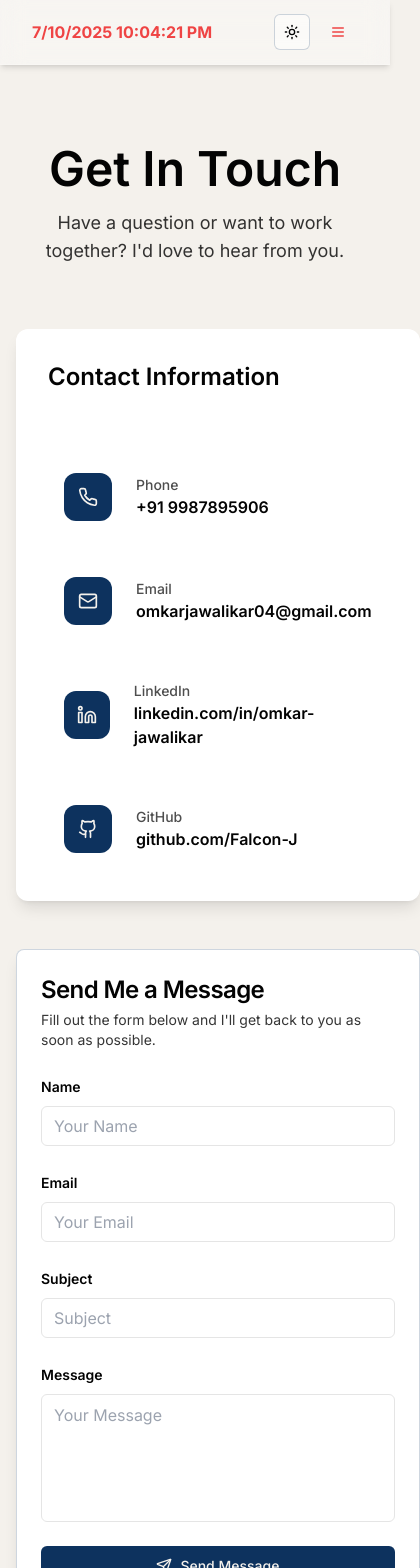
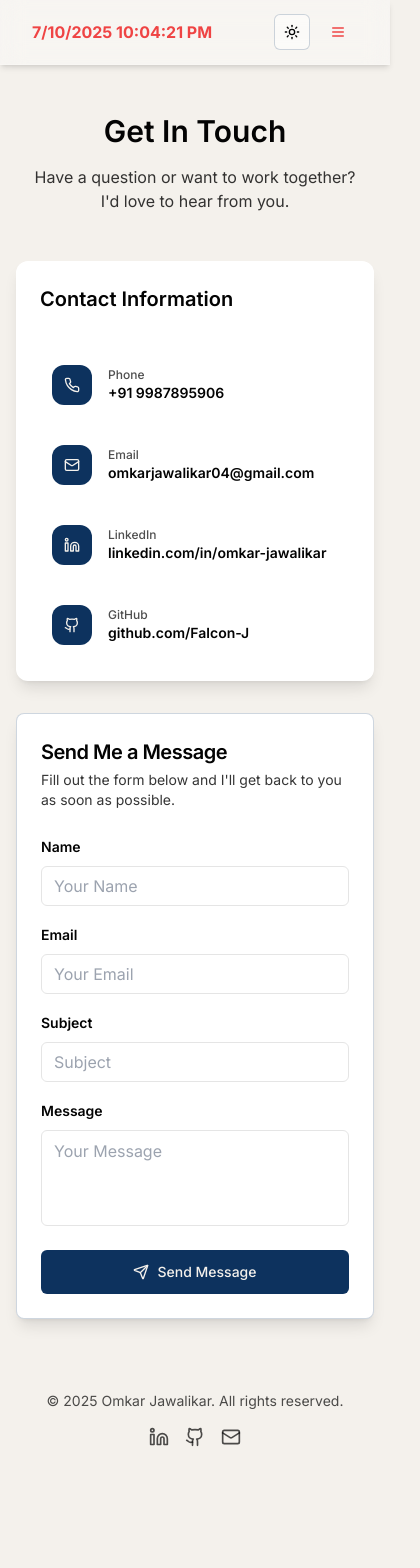
Before and after one commit to Falcon-J/Omkar-J-Portfolio, a Next.js app: page /contact in a window 390 px wide. Shown: the top 1568 px of the page, 420 px wide, since content can reach past the window. After the commit the page ends 1471 px from the top, so only its background shows below. Built offline with nearby package versions, Linux system fonts and the light colour scheme.

Commit message:
mobile view fix

```diff
--- a/app/contact/page.tsx
+++ b/app/contact/page.tsx
@@ -61,12 +61,12 @@ export default function ContactPage() {
 
   return (
     <PageWrapper backgroundVariant="animated">
-      <section className="py-20 relative z-0">
-        <div className="container max-w-6xl mx-auto px-4">
+      <section className="py-12 md:py-20 relative z-0">
+        <div className="container max-w-6xl mx-auto px-4 sm:px-6">
           <FadeIn>
             <h1
               className={cn(
-                "text-5xl font-bold mb-4 text-center",
+                "text-3xl sm:text-4xl md:text-5xl font-bold mb-4 text-center",
                 getThemeStyle("heading")
               )}
             >
@@ -74,7 +74,7 @@ export default function ContactPage() {
             </h1>
             <p
               className={cn(
-                "text-center text-lg mb-16 max-w-2xl mx-auto",
+                "text-center text-base sm:text-lg mb-12 md:mb-16 max-w-2xl mx-auto px-4",
                 getThemeStyle("subheading")
               )}
             >
@@ -83,25 +83,25 @@ export default function ContactPage() {
             </p>
           </FadeIn>
 
-          <div className="grid md:grid-cols-2 gap-12 items-stretch">
+          <div className="grid grid-cols-1 lg:grid-cols-2 gap-8 md:gap-12 items-stretch">
             {/* Contact Info */}
             <FadeIn delay={0.2}>
               <div
                 className={cn(
-                  "space-y-8 rounded-xl p-8 shadow-lg h-full flex flex-col",
+                  "space-y-6 md:space-y-8 rounded-xl p-6 md:p-8 shadow-lg h-full flex flex-col",
                   getThemeStyle("card")
                 )}
               >
                 <h2
                   className={cn(
-                    "text-2xl font-semibold mb-8",
+                    "text-xl md:text-2xl font-semibold mb-4 md:mb-8",
                     getThemeStyle("heading")
                   )}
                 >
                   Contact Information
                 </h2>
 
-                <div className="flex-1 space-y-6">
+                <div className="flex-1 space-y-4 md:space-y-6">
                   {[
                     {
                       icon: Phone,
@@ -134,22 +134,22 @@ export default function ContactPage() {
                       target="_blank"
                       rel="noopener noreferrer"
                       className={cn(
-                        "flex items-center gap-6 p-4 rounded-xl transition-colors group",
+                        "flex items-center gap-4 md:gap-6 p-3 md:p-4 rounded-xl transition-colors group",
                         getThemeStyle("cardHover")
                       )}
                     >
                       <div
                         className={cn(
-                          "w-12 h-12 rounded-xl flex items-center justify-center group-hover:scale-110 transition-transform",
+                          "w-10 h-10 md:w-12 md:h-12 rounded-xl flex items-center justify-center group-hover:scale-110 transition-transform flex-shrink-0",
                           "bg-portfolio-navy text-portfolio-cream"
                         )}
                       >
-                        <item.icon className="h-5 w-5" />
+                        <item.icon className="h-4 w-4 md:h-5 md:w-5" />
                       </div>
-                      <div>
+                      <div className="min-w-0 flex-1">
                         <p
                           className={cn(
-                            "text-sm font-medium",
+                            "text-xs md:text-sm font-medium",
                             getThemeStyle("muted")
                           )}
                         >
@@ -157,7 +157,7 @@ export default function ContactPage() {
                         </p>
                         <p
                           className={cn(
-                            "font-medium",
+                            "font-medium text-sm md:text-base break-words",
                             getThemeStyle("heading")
                           )}
                         >
@@ -178,31 +178,36 @@ export default function ContactPage() {
                   getThemeStyle("card")
                 )}
               >
-                <CardHeader className="space-y-1">
+                <CardHeader className="space-y-1 p-6 md:p-6">
                   <CardTitle
                     className={cn(
-                      "text-2xl font-semibold",
+                      "text-xl md:text-2xl font-semibold",
                       getThemeStyle("heading")
                     )}
                   >
                     Send Me a Message
                   </CardTitle>
-                  <CardDescription className={getThemeStyle("subheading")}>
+                  <CardDescription
+                    className={cn(
+                      "text-sm md:text-base",
+                      getThemeStyle("subheading")
+                    )}
+                  >
                     Fill out the form below and I'll get back to you as soon as
                     possible.
                   </CardDescription>
                 </CardHeader>
-                <CardContent className="flex-1">
+                <CardContent className="flex-1 p-6 md:p-6 pt-0">
                   <form
-                    className="space-y-6 h-full flex flex-col"
+                    className="space-y-4 md:space-y-6 h-full flex flex-col"
                     onSubmit={handleSubmit}
                   >
-                    <div className="grid md:grid-cols-2 gap-6">
+                    <div className="grid grid-cols-1 sm:grid-cols-2 gap-4 md:gap-6">
                       <div className="space-y-2">
                         <Label
                           htmlFor="name"
                           className={cn(
-                            "font-medium",
+                            "font-medium text-sm md:text-base",
                             getThemeStyle("heading")
                           )}
                         >
@@ -213,14 +218,14 @@ export default function ContactPage() {
                           name="name"
                           required
                           placeholder="Your Name"
-                          className={getThemeStyle("input")}
+                          className={cn("h-10 md:h-11", getThemeStyle("input"))}
                         />
                       </div>
                       <div className="space-y-2">
                         <Label
                           htmlFor="email"
                           className={cn(
-                            "font-medium",
+                            "font-medium text-sm md:text-base",
                             getThemeStyle("heading")
                           )}
                         >
@@ -232,14 +237,17 @@ export default function ContactPage() {
                           type="email"
                           required
                           placeholder="Your Email"
-                          className={getThemeStyle("input")}
+                          className={cn("h-10 md:h-11", getThemeStyle("input"))}
                         />
                       </div>
                     </div>
                     <div className="space-y-2">
                       <Label
                         htmlFor="subject"
-                        className={cn("font-medium", getThemeStyle("heading"))}
+                        className={cn(
+                          "font-medium text-sm md:text-base",
+                          getThemeStyle("heading")
+                        )}
                       >
                         Subject
                       </Label>
@@ -248,13 +256,16 @@ export default function ContactPage() {
                         name="subject"
                         placeholder="Subject"
                         required
-                        className={getThemeStyle("input")}
+                        className={cn("h-10 md:h-11", getThemeStyle("input"))}
                       />
                     </div>
                     <div className="space-y-2 flex-1">
                       <Label
                         htmlFor="message"
-                        className={cn("font-medium", getThemeStyle("heading"))}
+                        className={cn(
+                          "font-medium text-sm md:text-base",
+                          getThemeStyle("heading")
+                        )}
                       >
                         Message
                       </Label>
@@ -262,20 +273,20 @@ export default function ContactPage() {
                         id="message"
                         name="message"
                         placeholder="Your Message"
-                        rows={6}
+                        rows={4}
                         required
                         className={cn(
-                          "resize-none h-32",
+                          "resize-none h-24 md:h-32 min-h-[6rem]",
                           getThemeStyle("input")
                         )}
                       />
                     </div>
-                    <div className="space-y-4 mt-auto">
+                    <div className="space-y-3 md:space-y-4 mt-auto pt-2">
                       <Button
                         type="submit"
                         disabled={loading}
                         className={cn(
-                          "w-full transition-colors duration-300",
+                          "w-full h-11 md:h-12 transition-colors duration-300",
                           getThemeStyle("primaryButton")
                         )}
                       >
@@ -290,7 +301,7 @@ export default function ContactPage() {
                       </Button>
                       {status && (
                         <div
-                          className={`text-center p-3 rounded-lg ${
+                          className={`text-center p-3 rounded-lg text-sm md:text-base ${
                             status.includes("success")
                               ? "bg-green-50 text-green-700 dark:bg-green-900/20 dark:text-green-300"
                               : "bg-red-50 text-red-700 dark:bg-red-900/20 dark:text-red-300"
```
